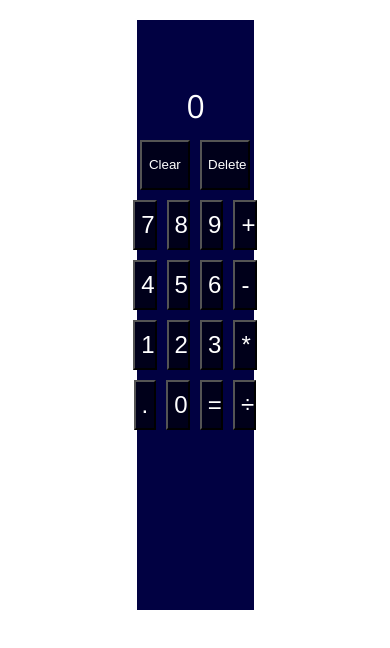
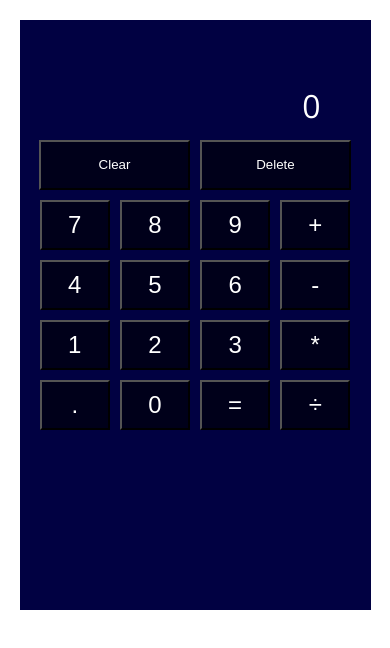
Before and after one commit to Sonsyduke/Calculator-project, a plain HTML site: page index.html in a window 390 px wide. Shown: the part 146-794 px from the top of the page. Drawn offline with nearby package versions, Linux system fonts and the light colour scheme.

Commit message:
Making it responsive

```diff
--- a/css/styles.css
+++ b/css/styles.css
@@ -86,3 +86,26 @@ body {
 .bottom-btn:active {
   background-color: var(--main-background-active);
 }
+
+@media (max-width: 1000px) {
+  .container {
+    width: 70%;
+  }
+}
+@media (max-width: 750px) {
+  .main-container {
+    width: 80%;
+  }
+  .container {
+    width: 80%;
+  }
+}
+
+@media (max-width: 500px) {
+  .main-container {
+    width: 100%;
+  }
+  .container {
+    width: 90%;
+  }
+}
```
